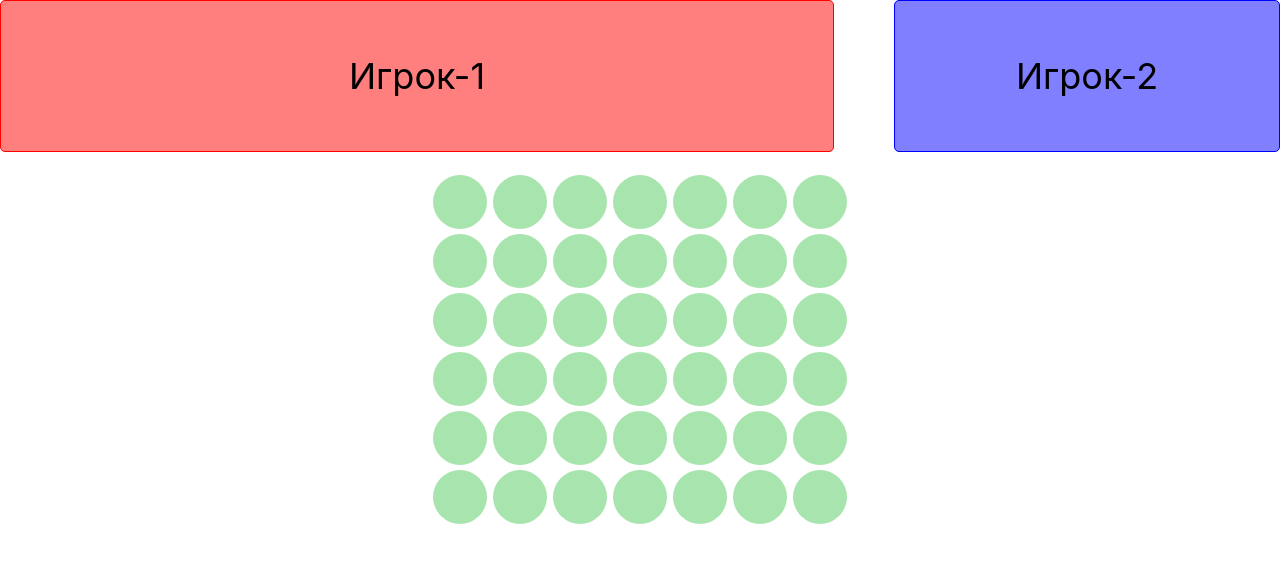
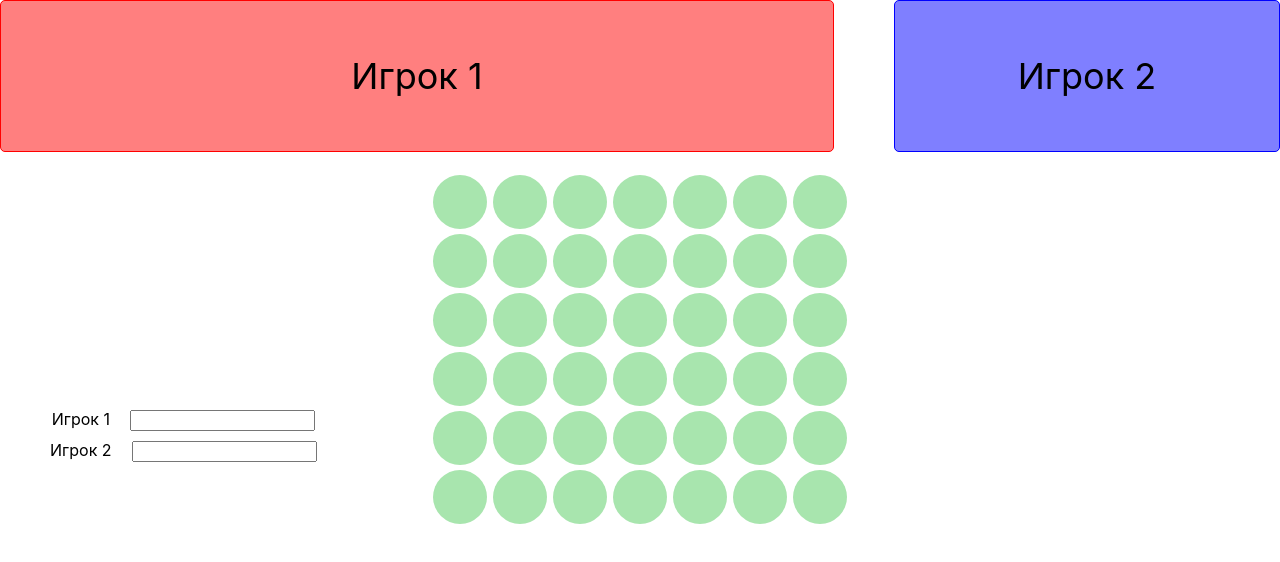
Before and after one commit to UHIIIEHEP/four_to_line, a React (Create React App) app: page / in a window 1280 px wide. Shown: the top 562 px of the page. Built offline with nearby package versions, Linux system fonts and the light colour scheme.

Commit message:
add input from username

```diff
--- a/src/App.js
+++ b/src/App.js
@@ -3,6 +3,7 @@ import './App.css';
 import Players from './components/Players/Players';
 import Field from './components/Field/Field';
 import HintWin from './components/HintWin/HintWin';
+import BlockParams from './components/BlockParams/BlockParams';
 
 class App extends React.Component{
   constructor(props){
@@ -10,6 +11,10 @@ class App extends React.Component{
     this.state = {
       activeFirstPlayer: true,
       whooWin: 'none',
+      params: {
+        user1: "Игрок 1",
+        user2: "Игрок 2"
+      }
     }
   }
 
@@ -21,10 +26,19 @@ class App extends React.Component{
     console.log('Здесь должна быть перезагрузка :-(')
   }
 
+  objParams = (value) => {
+    let resultObj = {};
+    resultObj['user1'] = value.result.user1 !== undefined ? value.result.user1 : this.state.params.user1;
+    resultObj['user2'] = value.result.user2 !== undefined ? value.result.user2 : this.state.params.user2;
+
+    this.setState({params: resultObj});
+  }
+
   render(){
     return (
       <div className="App">
-        <Players users = {this.state.activeFirstPlayer}/>
+        <BlockParams objParams={this.objParams}/>
+        <Players users = {this.state.activeFirstPlayer} username = {this.state.params}/>
         <Field
           users = {this.state.activeFirstPlayer}
           updatePlayersField = {this.updatePlayers}/>
--- /dev/null
+++ b/src/components/BlockInput/BlockInput.js
@@ -0,0 +1,25 @@
+import React from 'react';
+import Line from './BlockInput.scss';
+
+class BlockInput extends React.Component{
+  constructor(props){
+    super(props);
+    this.state = {
+    }
+  }
+
+  onChange = (event) => {
+    this.props.returnValue(event.target.value, this.props.ident);
+  }
+
+  render(){
+    return (
+      <div className='blockInput'>
+        <label>{this.props.label}</label>
+        <input onChange = {this.onChange}/>
+      </div>
+    );
+  }
+};
+
+export default BlockInput;
--- /dev/null
+++ b/src/components/BlockInput/BlockInput.scss
@@ -0,0 +1,4 @@
+label,
+input{
+  margin: 5px 10px;
+}
--- /dev/null
+++ b/src/components/BlockParams/BlockParams.js
@@ -0,0 +1,32 @@
+import React from 'react';
+import Line from './BlockParams.scss';
+import BlockInput from '../BlockInput/BlockInput';
+
+class BlockParams extends React.Component{
+  constructor(props){
+    super(props);
+    this.state = {
+      result: {
+      }
+    }
+
+  }
+
+  inputValue = (value, ident) => {
+    let resultObg = this.state.result;
+    resultObg[ident] = value;
+    this.setState({result: resultObg});
+    this.props.objParams(this.state);
+  }
+
+  render(){
+    return (
+      <div className='blockParams'>
+        <BlockInput ident='user1' label='Игрок 1' returnValue = {this.inputValue}/>
+        <BlockInput ident='user2' label='Игрок 2' returnValue = {this.inputValue}/>
+      </div>
+    );
+  }
+};
+
+export default BlockParams;
--- /dev/null
+++ b/src/components/BlockParams/BlockParams.scss
@@ -0,0 +1,6 @@
+.blockParams{
+  position: absolute;
+  top: 50%;
+  left: 30px;
+  margin: 5px 10px;
+}
--- a/src/components/Players/Players.js
+++ b/src/components/Players/Players.js
@@ -5,15 +5,14 @@ class Players extends React.Component{
   constructor(props){
     super(props);
     this.state = {
-      username: ["Игрок-1", "Игрок-2"],
     }
   }
 
   render(){
     return (
       <div className='players'>
-        <div className = {`players__player player player-0 player_${this.props.users ? 'active' : 'wait'}`}>{this.state.username[0]}</div>
-        <div className = {`players__player player player-1 player_${!this.props.users ? 'active' : 'wait'}`}>{this.state.username[1]}</div>
+        <div className = {`players__player player player-0 player_${this.props.users ? 'active' : 'wait'}`}>{this.props.username.user1}</div>
+        <div className = {`players__player player player-1 player_${!this.props.users ? 'active' : 'wait'}`}>{this.props.username.user2}</div>
       </div>
     );
   }
```
Also changed, not shown: 10 other files (tests, documents, lock files or other folders).
